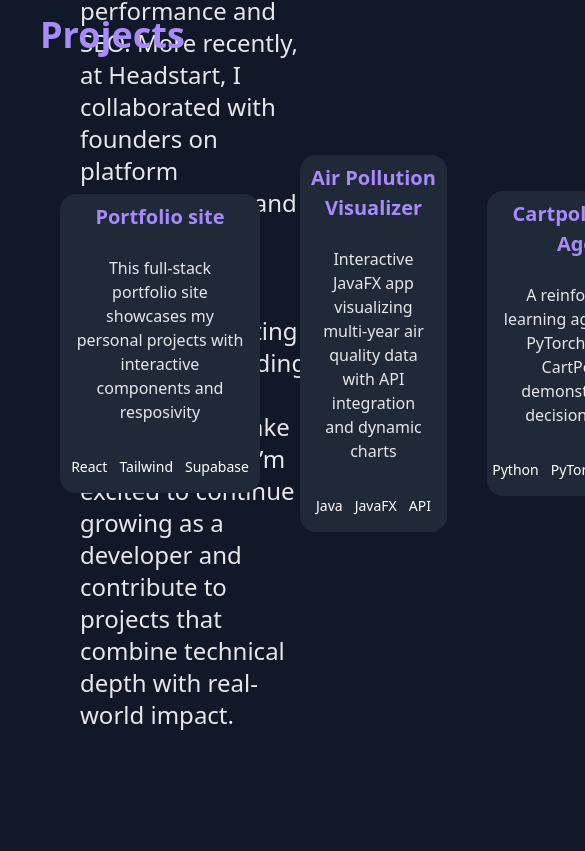
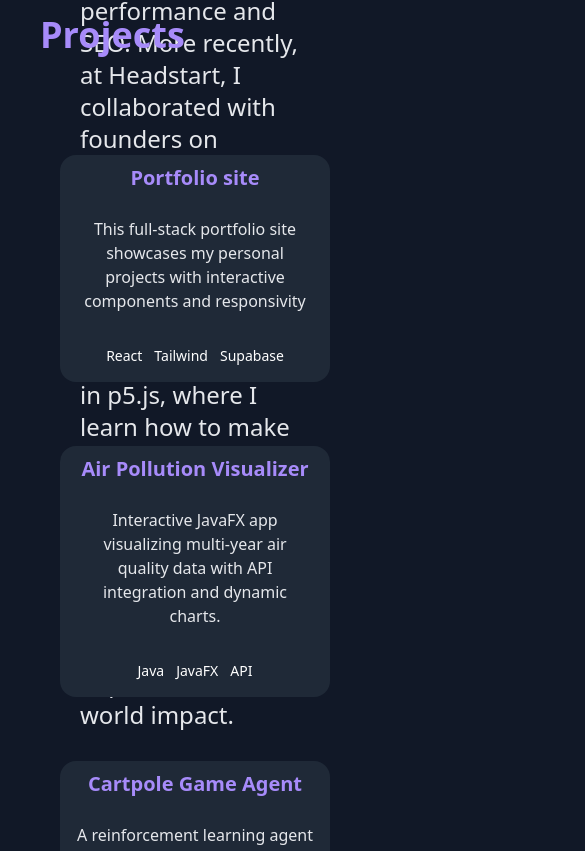
Before and after one commit to qozfa-dev/website, a React (Vite) app in the folder my-project/: page / in a window 390 px wide. Shown: the part 1833-2684 px from the top of the page, 585 px wide, since content can reach past the window. Before the commit the page ends 2592 px from the top, so only its background shows below. Built offline with nearby package versions, Linux system fonts and the light colour scheme.

Commit message:
Made project cards flex grow and responsive columns

```diff
--- a/my-project/src/pages/Projects.jsx
+++ b/my-project/src/pages/Projects.jsx
@@ -5,11 +5,11 @@ const Projects = () => {
     <section id="Projects" className="h-screen">
       <div className="px-10 py-5">
       <h2 className="text-[#A78BFA] text-4xl sm:text-5xl md:text-6xl lg:text-7xl font-sans font-bold mt-5 pt-15">Projects</h2>
-      <div className="grid-rows-3 flex justify-between items-center mt-20">
+      <div className="grid grid-cols-1 md:grid-cols-2 lg:grid-cols-3 gap-6 mt-20">
 
-        <div className="bg-[#1F2937] max-w-50 min-h-65 justify-center items-center rounded-2xl cursor-pointer hover:scale-105 transition-transform duration-300 ease-in-out m-5">
+        <div className="bg-[#1F2937] justify-center items-center rounded-2xl cursor-pointer hover:scale-105 transition-transform duration-300 ease-in-out m-5 flex flex-col">
           <h2 className="text-[#A78BFA] text-center p-2 font-bold text-[20px]">Portfolio site</h2>
-          <p className="text-[#E5E7EB] text-center p-4">This full-stack portfolio site showcases my personal projects with interactive components and resposivity</p>
+          <p className="text-[#E5E7EB] text-center p-4">This full-stack portfolio site showcases my personal projects with interactive components and responsivity</p>
           <div className="flex flex-row justify-center space-x-3 p-4 text-[#FFFFFF] text-[14px]">
             <p>React</p>
             <p>Tailwind</p>
@@ -17,9 +17,9 @@ const Projects = () => {
           </div>
         </div>
 
-        <div className="bg-[#1F2937] max-w-50 min-h-65 justify-center items-center rounded-2xl cursor-pointer hover:scale-105 transition-transform duration-300 ease-in-out m-5">
+        <div className="bg-[#1F2937] justify-center items-center rounded-2xl cursor-pointer hover:scale-105 transition-transform duration-300 ease-in-out m-5 flex flex-col">
           <h2 className="text-[#A78BFA] text-center p-2 font-bold text-[20px]">Air Pollution Visualizer</h2>
-          <p className="text-[#E5E7EB] text-center p-4">Interactive JavaFX app visualizing multi-year air quality data with API integration and dynamic charts</p>
+          <p className="text-[#E5E7EB] text-center p-4">Interactive JavaFX app visualizing multi-year air quality data with API integration and dynamic charts. </p>
           <div className="flex flex-row justify-center space-x-3 p-4 text-[#FFFFFF] text-[14px]">
             <p>Java</p>
             <p>JavaFX</p>
@@ -27,7 +27,7 @@ const Projects = () => {
           </div>
         </div>
 
-        <div className="bg-[#1F2937] max-w-50 min-h-65 justify-center items-center rounded-2xl cursor-pointer hover:scale-105 transition-transform duration-300 ease-in-out m-5">
+        <div className="bg-[#1F2937] justify-center items-center rounded-2xl cursor-pointer hover:scale-105 transition-transform duration-300 ease-in-out m-5 flex flex-col">
           <h2 className="text-[#A78BFA] text-center p-2 font-bold text-[20px]">Cartpole Game Agent</h2>
           <p className="text-[#E5E7EB] text-center p-4">A reinforcement learning agent built in PyTorch to solve CartPole-v1, demonstrating AI decision-making</p>
           <div className="flex flex-row justify-center space-x-3 p-4 text-[#FFFFFF] text-[14px]">
```
